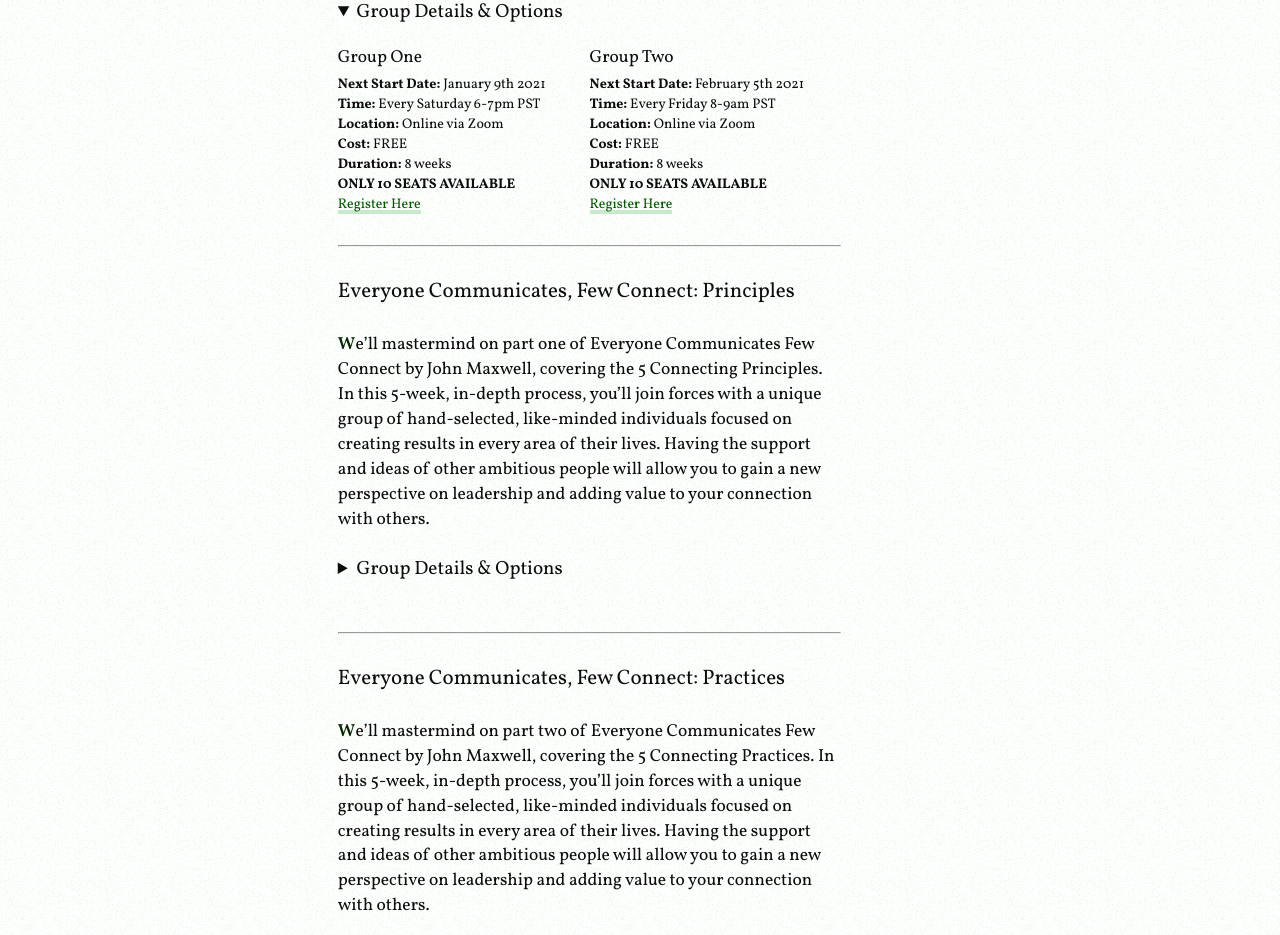
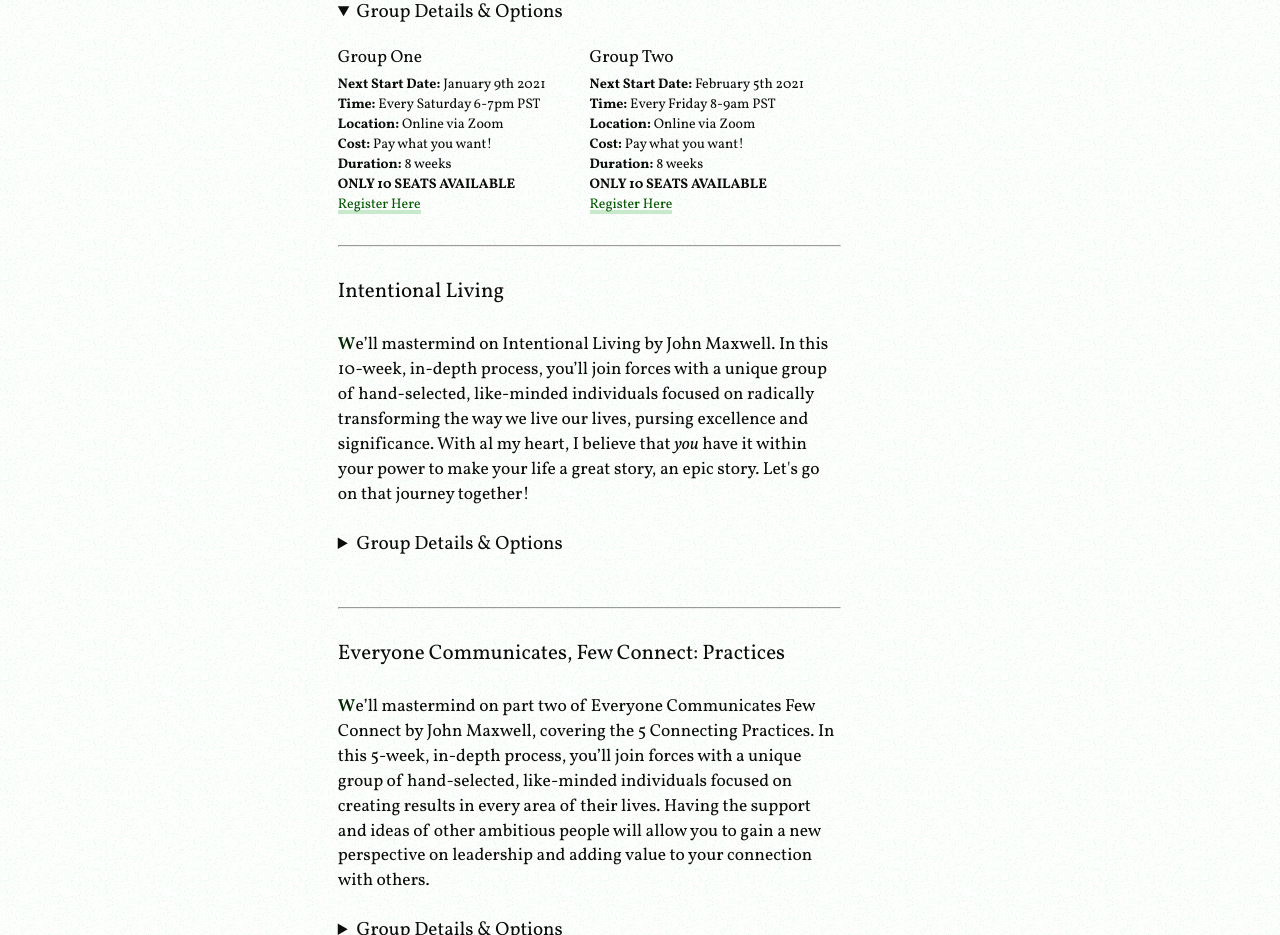
Before and after one commit to MonkeyDZeke/opheron, a Next.js app: page /upcoming in a window 1280 px wide. Shown: the part 3040-3975 px from the top of the page. Built offline with nearby package versions, Linux system fonts and the light colour scheme.

Commit message:
updating mmgs

```diff
--- a/pages/upcoming.tsx
+++ b/pages/upcoming.tsx
@@ -105,7 +105,7 @@
                       <dd><strong>Next Start Date:</strong> January 9th 2021</dd>
                       <dd><strong>Time:</strong> Every Saturday 6-7pm PST</dd>
                       <dd><strong>Location:</strong> Online via Zoom</dd>
-                      <dd><strong>Cost:</strong> FREE</dd>
+                      <dd><strong>Cost:</strong> Pay what you want!</dd>
                       <dd><strong>Duration:</strong> 8 weeks</dd>
                       <dd><strong>ONLY 10 SEATS AVAILABLE</strong></dd>
                       <dd><a href="https://opheron.leadingthebest.com/MLGW0001" target="_blank" rel="noreferrer">Register Here</a></dd>
@@ -115,7 +115,7 @@
                       <dd><strong>Next Start Date:</strong> February 5th 2021</dd>
                       <dd><strong>Time:</strong> Every Friday 8-9am PST</dd>
                       <dd><strong>Location:</strong> Online via Zoom</dd>
-                      <dd><strong>Cost:</strong> FREE</dd>
+                      <dd><strong>Cost:</strong> Pay what you want!</dd>
                       <dd><strong>Duration:</strong> 8 weeks</dd>
                       <dd><strong>ONLY 10 SEATS AVAILABLE</strong></dd>
                       <dd><a href="https://opheron.leadingthebest.com/MLGW0002" target="_blank" rel="noreferrer">Register Here</a></dd>
@@ -124,36 +124,35 @@
                 </details>
               </dd>
               <hr />
-              <dt>Everyone Communicates, Few Connect: Principles</dt>
+              <dt>Intentional Living</dt>
               <dd>
-                <p>We’ll mastermind on part one of Everyone Communicates Few Connect by John
-                  Maxwell, covering the 5 Connecting Principles. In this 5-week, in-depth process,
+                <p>We’ll mastermind on Intentional Living by John Maxwell. In this 10-week, in-depth process,
                   you’ll join forces with a unique group of hand-selected, like-minded individuals
-                  focused on creating results in every area of their lives. Having the support and
-                  ideas of other ambitious people will allow you to gain a new perspective on
-                  leadership and adding value to your connection with others.</p>
+                  focused on radically transforming the way we live our lives, pursing excellence
+                  and significance. With al my heart, I believe that <i>you</i> have it within your power
+                  to make your life a great story, an epic story. Let's go on that journey together!</p>
                 <details>
                   <summary>Group Details &amp; Options</summary>
                   <div className={styles.details}>
                     <dl>
                       <dt>Group One</dt>
-                      <dd><strong>Next Start Date:</strong> December 1st 2020</dd>
-                      <dd><strong>Time:</strong> Every Tuesday 8-9am PST</dd>
+                      <dd><strong>Next Start Date:</strong> January 8th 2021</dd>
+                      <dd><strong>Time:</strong> Every Friday 6-7pm PST</dd>
                       <dd><strong>Location:</strong> Online via Zoom</dd>
-                      <dd><strong>Cost:</strong> <s>$139</s> $97.30</dd>
-                      <dd><strong>Duration:</strong> 5 weeks</dd>
+                      <dd><strong>Cost:</strong> <s>$278</s> $194.60</dd>
+                      <dd><strong>Duration:</strong> 10 weeks</dd>
                       <dd><strong>ONLY 10 SEATS AVAILABLE</strong></dd>
-                      <dd><a href="https://opheron.leadingthebest.com/MECF0001" target="_blank" rel="noreferrer">Register Here</a></dd>
+                      <dd><a href="https://opheron.leadingthebest.com/CL0001" target="_blank" rel="noreferrer">Register Here</a></dd>
                     </dl>
                     <dl>
                       <dt>Group Two</dt>
-                      <dd><strong>Next Start Date:</strong> December 3rd 2020</dd>
-                      <dd><strong>Time:</strong> Every Thursday 12-1pm PST</dd>
+                      <dd><strong>Next Start Date:</strong> Feburary 6th 2021</dd>
+                      <dd><strong>Time:</strong> Every Saturday 8-9pm PST</dd>
                       <dd><strong>Location:</strong> Online via Zoom</dd>
-                      <dd><strong>Cost:</strong>  <s>$139</s> $97.30</dd>
-                      <dd><strong>Duration:</strong> 5 weeks</dd>
+                      <dd><strong>Cost:</strong> <s>$278</s> $194.60</dd>
+                      <dd><strong>Duration:</strong> 10 weeks</dd>
                       <dd><strong>ONLY 10 SEATS AVAILABLE</strong></dd>
-                      <dd><a href="https://opheron.leadingthebest.com/MECF0002" target="_blank" rel="noreferrer">Register Here</a></dd>
+                      <dd><a href="https://opheron.leadingthebest.com/CL0002" target="_blank" rel="noreferrer">Register Here</a></dd>
                     </dl>
                   </div>
                 </details>
```
